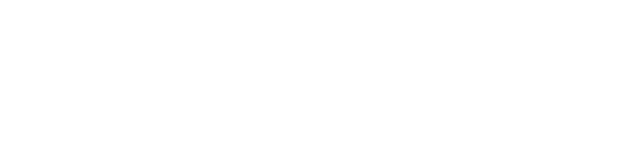
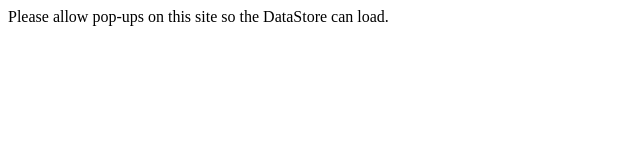
Before and after one commit to DataB8se/DataB8se.github.io, a plain HTML site: page index.html in a window 1280 px wide. Shown: the whole page, without its empty margins (0-640 px from the left). Drawn offline with Linux system fonts and the light colour scheme.

Commit message:
Update index.html

```diff
--- a/index.html
+++ b/index.html
@@ -7,6 +7,6 @@
   window.close()
 }
 </script>
-
+<a>Please allow pop-ups on this site so the DataStore can load.</a>
 </body>
 </html>
```
